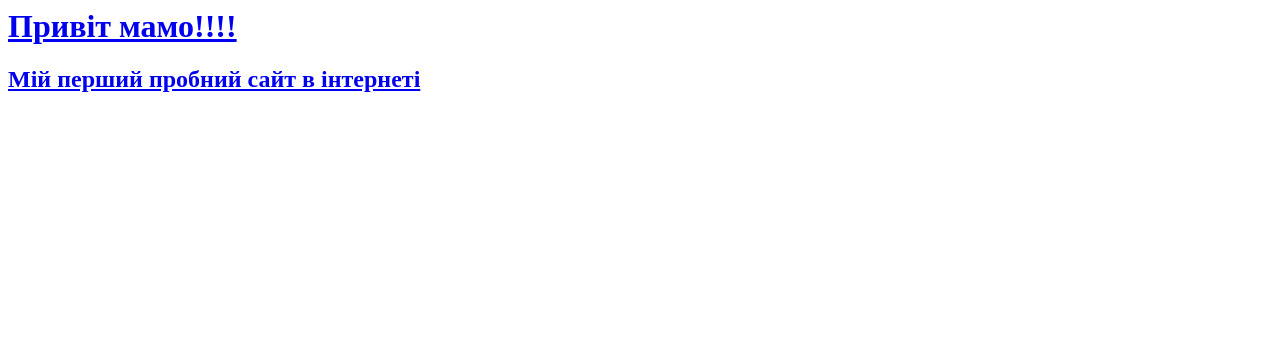
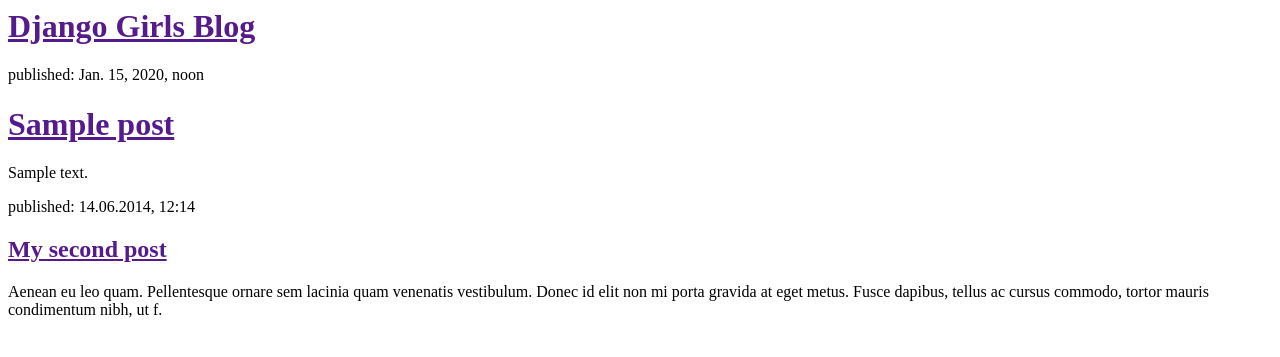
Before and after one commit to VolodymyrLys/my-first-blog, a Django app: template blog/templates/blog/post_list.html in a window 1280 px wide. Shown: the top 357 px of the page. Run offline with Django 3.2, Linux system fonts and the light colour scheme; the template is opened without the code that fills it: values that come from a table or form of the project are taken from there, others are empty; tables that the repository leaves empty hold one stand-in row (values such as "Sample post").

Commit message:
Modified templates to display posts from database.

```diff
--- a/blog/templates/blog/post_list.html
+++ b/blog/templates/blog/post_list.html
@@ -1,13 +1,26 @@
 <html>
     <head>
-        <title>Володі перший сайт</title>
+        <title>Django Girls blog</title>
     </head>
+    <body>
         <div>
-            <h1><a href="/">Привіт мамо!!!!</a></h1>
-        </div>
-        <div>
-            <h2><a href="/">Мій перший пробний сайт в інтернеті</a></h2>
+            <h1><a href="">Django Girls Blog</a></h1>
         </div>
 
 
+        {% for post in posts %}
+            <div>
+               <p>published: {{ post.published_date }}</p>
+               <h1><a href="">{{ post.title }}</a></h1>
+               <p>{{ post.text|linebreaksbr }}</p>
+            </div>
+        {% endfor %}
+
+
+        <div>
+            <p>published: 14.06.2014, 12:14</p>
+            <h2><a href="">My second post</a></h2>
+            <p>Aenean eu leo quam. Pellentesque ornare sem lacinia quam venenatis vestibulum. Donec id elit non mi porta gravida at eget metus. Fusce dapibus, tellus ac cursus commodo, tortor mauris condimentum nibh, ut f.</p>
+        </div>
+    </body>
 </html>
```
Also changed, not shown: blog/views.py (+4 -3 lines).
